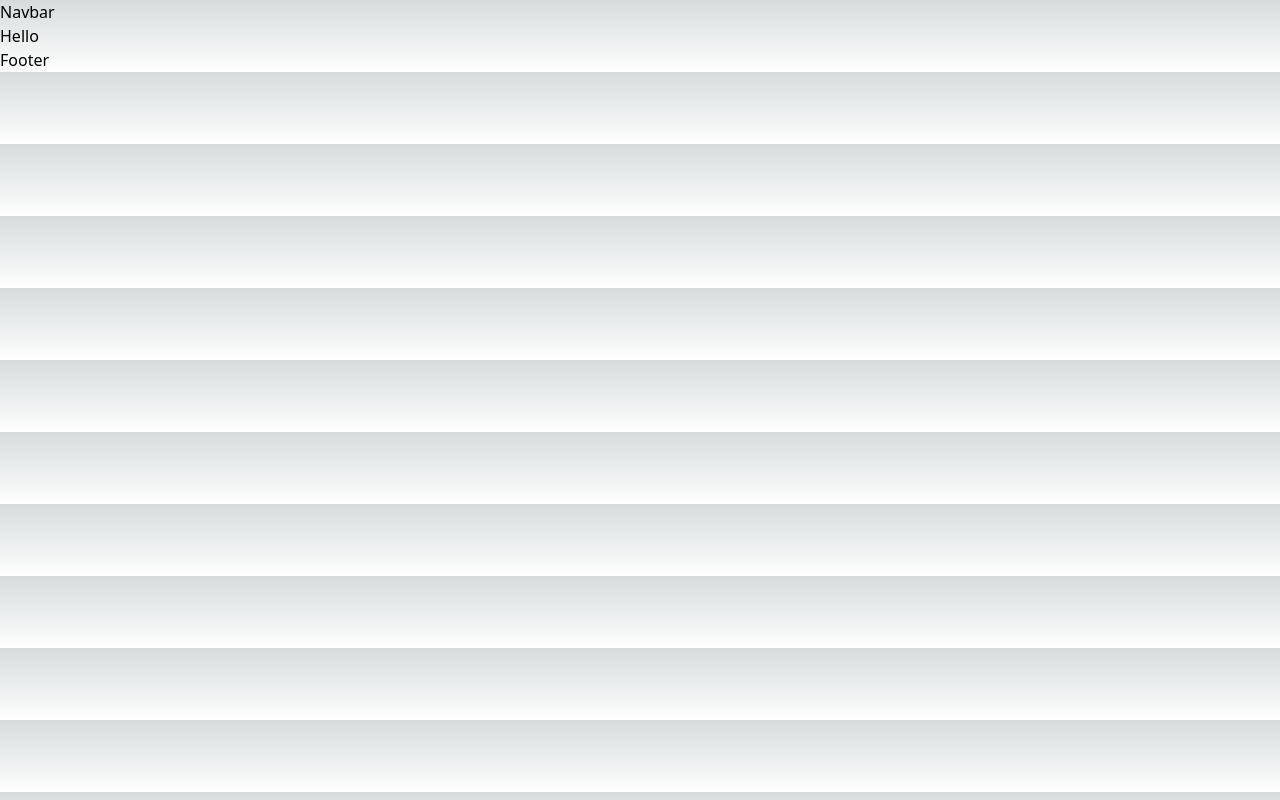
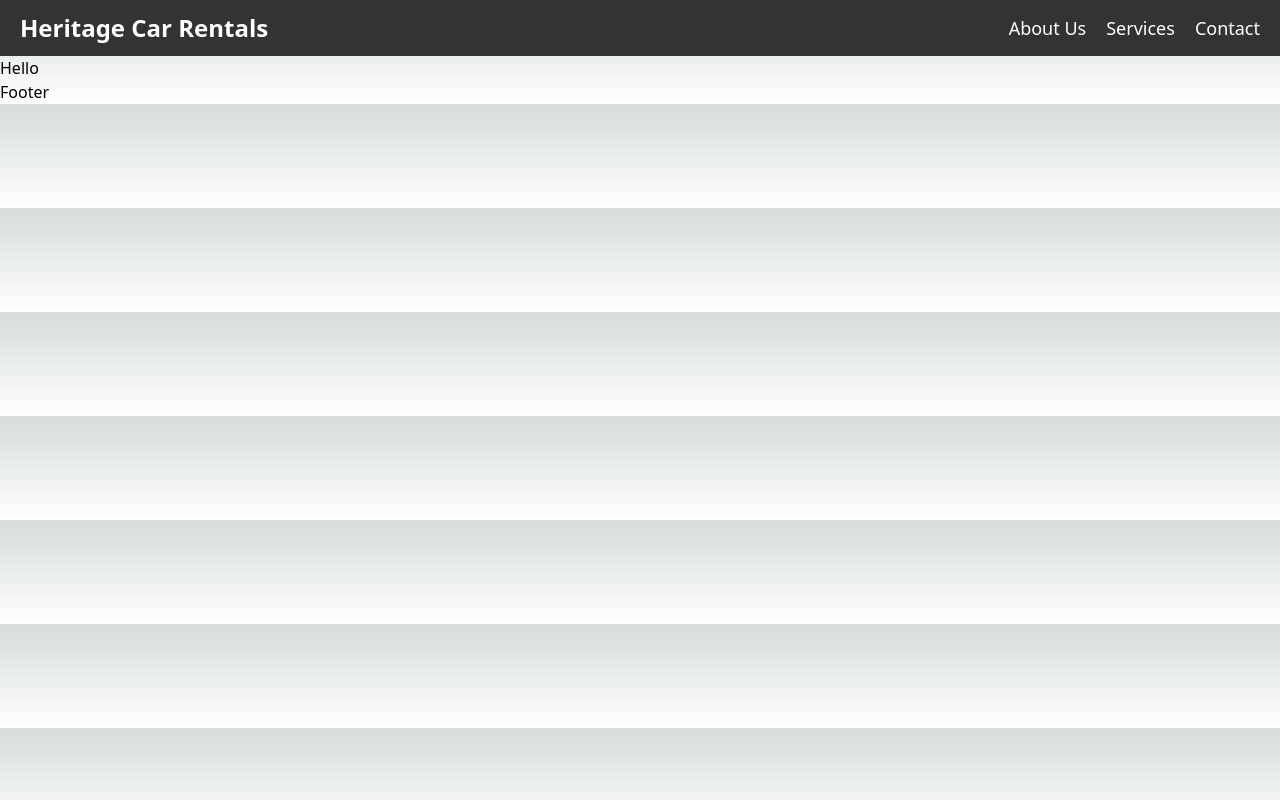
Before and after one commit to jerrybenn/Car-Rental, a Next.js app in the folder car-rental/: page / in a window 1280 px wide. Built offline with nearby package versions, Linux system fonts and the light colour scheme.

Commit message:
added base navbar

```diff
--- /dev/null
+++ b/car-rental/app/components/Navbar.css
@@ -0,0 +1,26 @@
+.navbar {
+    display: flex;
+    justify-content: space-between;
+    align-items: center;
+    padding: 10px 20px;
+    background-color: #333;
+    color: #fff;
+  }
+
+  .logo a {
+    color: #fff;
+    text-decoration: none;
+    font-size: 24px;
+    font-weight: bold;
+  }
+
+  .navLinks a {
+    color: #fff;
+    text-decoration: none;
+    margin-left: 20px;
+    font-size: 18px;
+  }
+
+  .navLinks a:hover {
+    text-decoration: underline;
+  }
--- a/car-rental/app/components/Navbar.tsx
+++ b/car-rental/app/components/Navbar.tsx
@@ -1,9 +1,20 @@
-import React from 'react'
+import React from 'react';
+import Link from 'next/link';
+import './Navbar.css'; // Importing the CSS file
 
 const Navbar = () => {
   return (
-    <div>Navbar</div>
-  )
+    <nav className="navbar">
+      <div className="logo">
+        <Link href="/">Heritage Car Rentals</Link>
+      </div>
+      <div className="navLinks">
+        <Link href="/about">About Us</Link>
+        <Link href="/services">Services</Link>
+        <Link href="/contact">Contact</Link>
+      </div>
+    </nav>
+  );
 }
 
-export default Navbar
+export default Navbar;
```
Also changed, not shown: car-rental/app/components/delcarations.d.ts (added).
